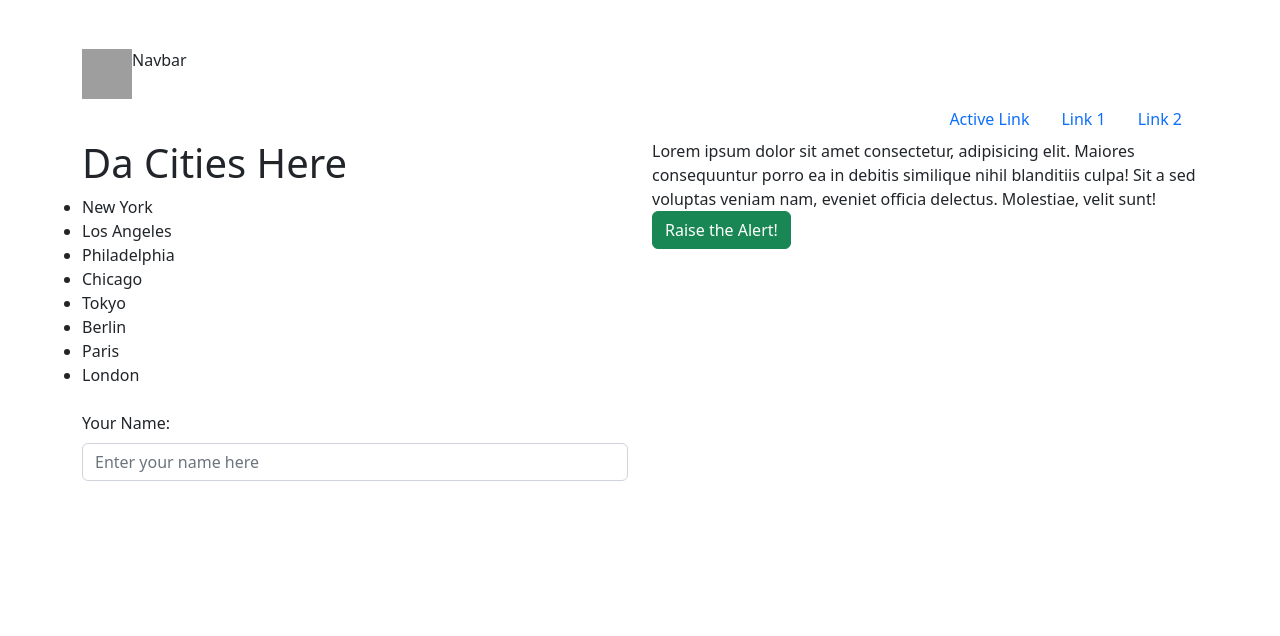
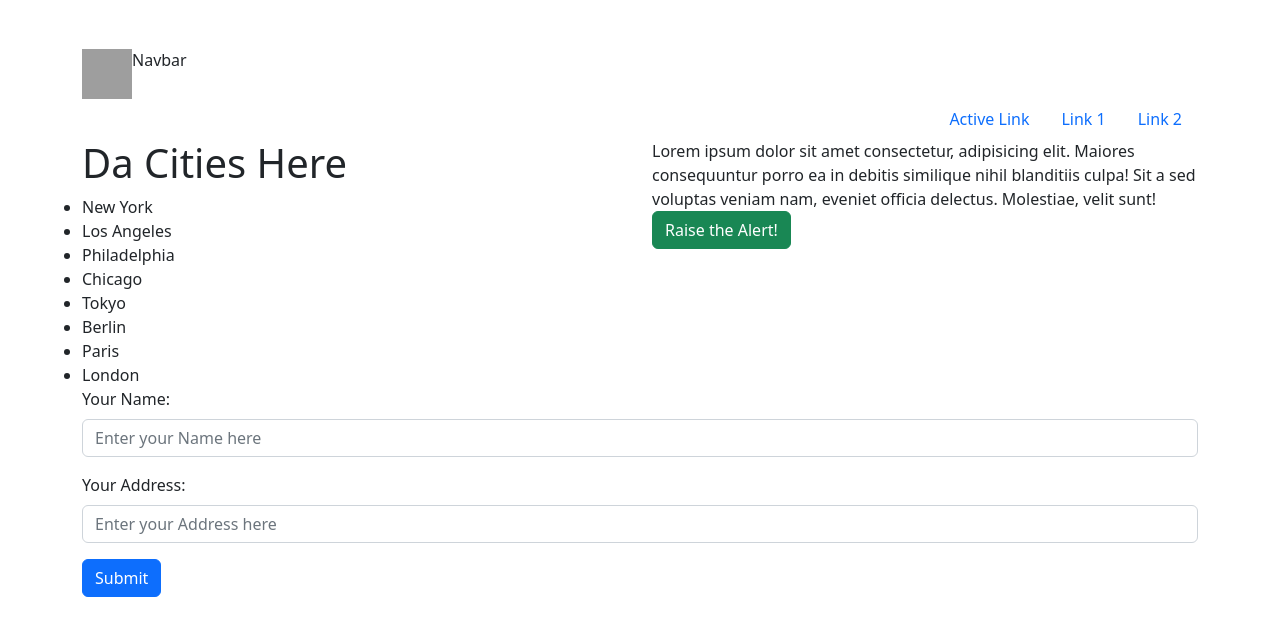
Before and after one commit to bhontz/poppopbrORIGINAL, a React (Vite) app: page / in a window 1280 px wide. Shown: the top 636 px of the page. Built offline with nearby package versions, Linux system fonts and the light colour scheme; grey boxes are pictures that could not be loaded.

Commit message:
working multi-part form

```diff
--- a/src/App.tsx
+++ b/src/App.tsx
@@ -1,11 +1,11 @@
 // reference YouTube video: https://youtu.be/SqcY0GlETPk?si=y1FKap_zdPvmRytS
+// form information from YT video: https://youtu.be/CT-72lTXdPg?si=gYJ_6TyQb3nwqm5t
+// NOTE: we put the forms into separate component tsx files
 
 import ListGroup from "./components/ListGroup";
 import Alert from "./components/Alert";
 import Button from "./components/Button";
 import { useState } from "react";
-
-// onClick={() => console.log("Clicked")}
 
 function App() {
   const [alertVisible, setAlertVisibility] = useState(false);
@@ -80,19 +80,6 @@ function App() {
             title="Da Cities Here"
             onSelectItem={handleSelectItem}
           />
-          <br />
-          <form onSubmit={submitForm}>
-            <div className="mb-3">
-              <label className="form-label">Your Name:</label>
-              <input
-                type="text"
-                className="form-control"
-                id="formGroupExampleInput"
-                placeholder="Enter your name here"
-                name="yourname"
-              />
-            </div>
-          </form>
         </div>
         <div className="col">
           Lorem ipsum dolor sit amet consectetur, adipisicing elit. Maiores
@@ -105,6 +92,35 @@ function App() {
           </Button>
         </div>
       </div>
+      <div className="row">
+        <form onSubmit={submitForm}>
+          <div className="mb-3">
+            <label className="form-label">Your Name:</label>
+            <input
+              type="text"
+              className="form-control"
+              id="formGroupExampleInputName"
+              placeholder="Enter your Name here"
+              name="yourname"
+            />
+          </div>
+          <div className="mb-3">
+            <label className="form-label">Your Address:</label>
+            <input
+              type="text"
+              className="form-control"
+              id="formGroupExampleInputAddress"
+              placeholder="Enter your Address here"
+              name="youraddress"
+            />
+          </div>
+          <div className="mb-3">
+            <button type="submit" className="btn btn-primary mb-3">
+              Submit
+            </button>
+          </div>
+        </form>
+      </div>
     </div>
   );
 }
```
Also changed, not shown: src/components/Message.tsx (renamed from src/Message.tsx).
